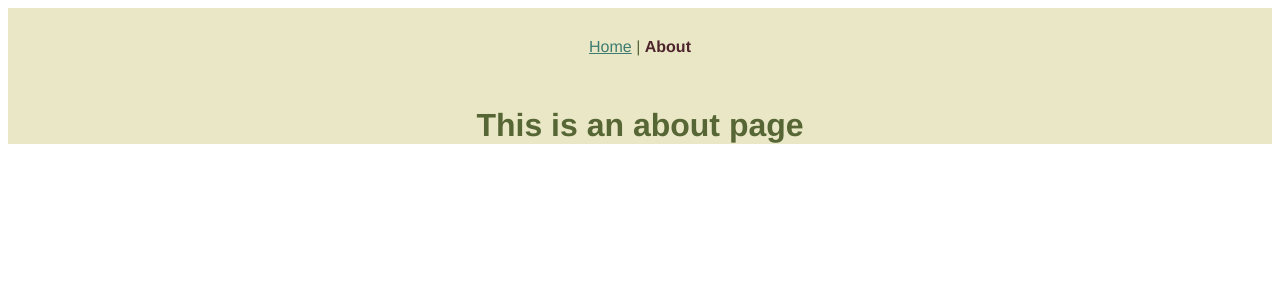
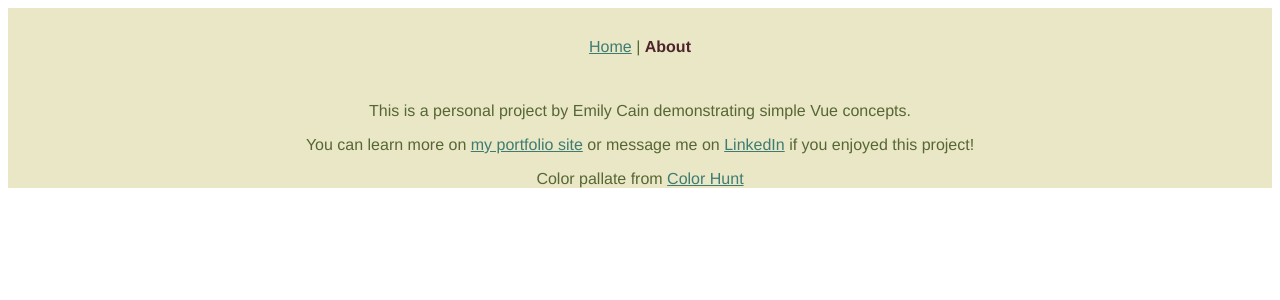
Before and after one commit to EMCain/recipe-suggest, a Vue app: page /#/about in a window 1280 px wide. Shown: the top 300 px of the page. Built offline with nearby package versions, Linux system fonts and the light colour scheme.

Commit message:
Add content to about page

```diff
--- a/src/views/AboutView.vue
+++ b/src/views/AboutView.vue
@@ -1,5 +1,18 @@
 <template>
   <div class="about">
-    <h1>This is an about page</h1>
+    <p>
+      This is a personal project by Emily Cain demonstrating simple Vue
+      concepts.
+    </p>
+    <p>
+      You can learn more on
+      <a href="https://emcain.github.io">my portfolio site</a> or message me on
+      <a href="https://linkedin.com/in/emcain">LinkedIn</a>
+      if you enjoyed this project!
+    </p>
+    Color pallate from
+    <a href="https://colorhunt.co/palette/d1e8e4c37b89bccc9aeae7c6"
+      >Color Hunt</a
+    >
   </div>
 </template>
```
